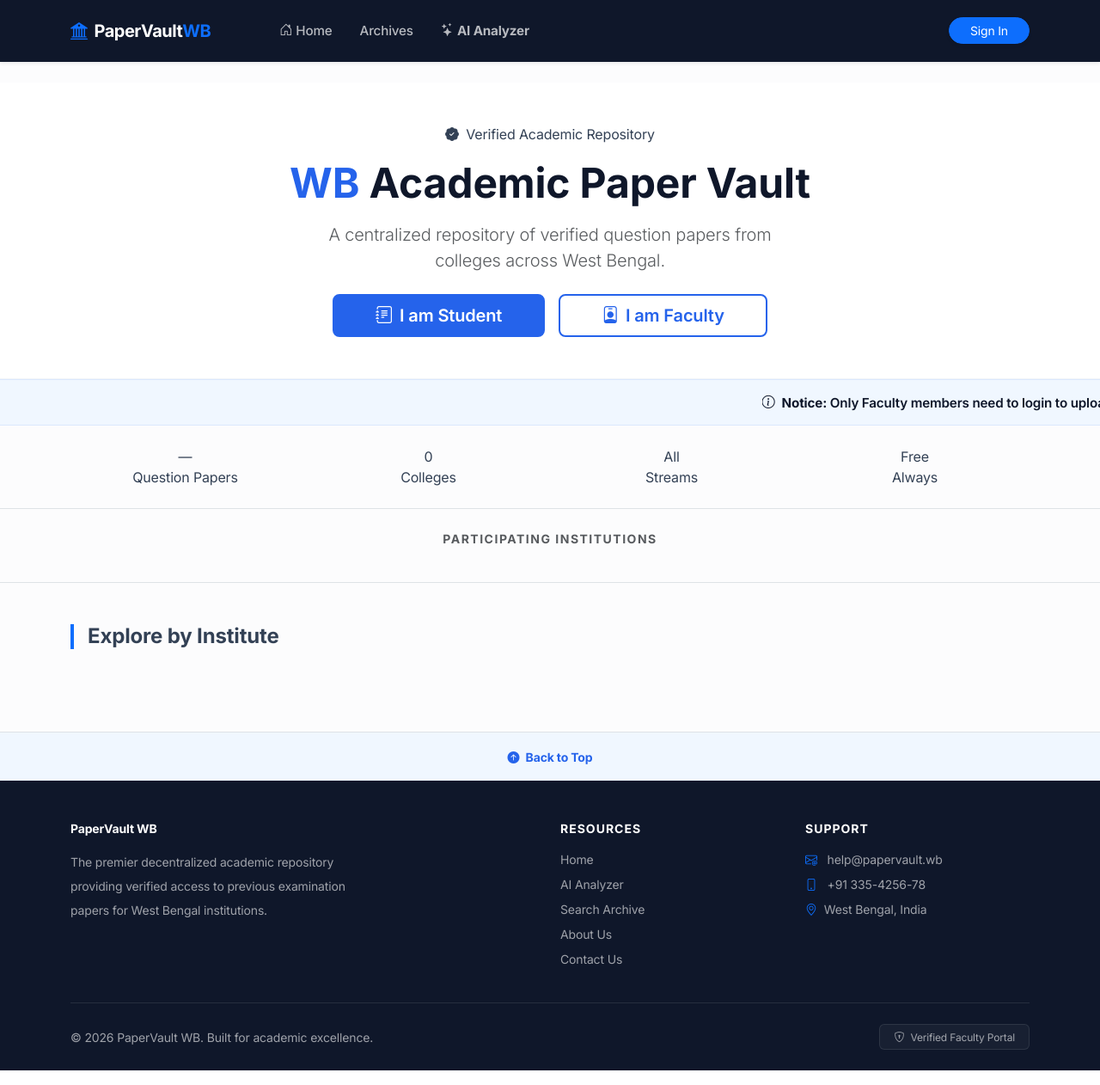
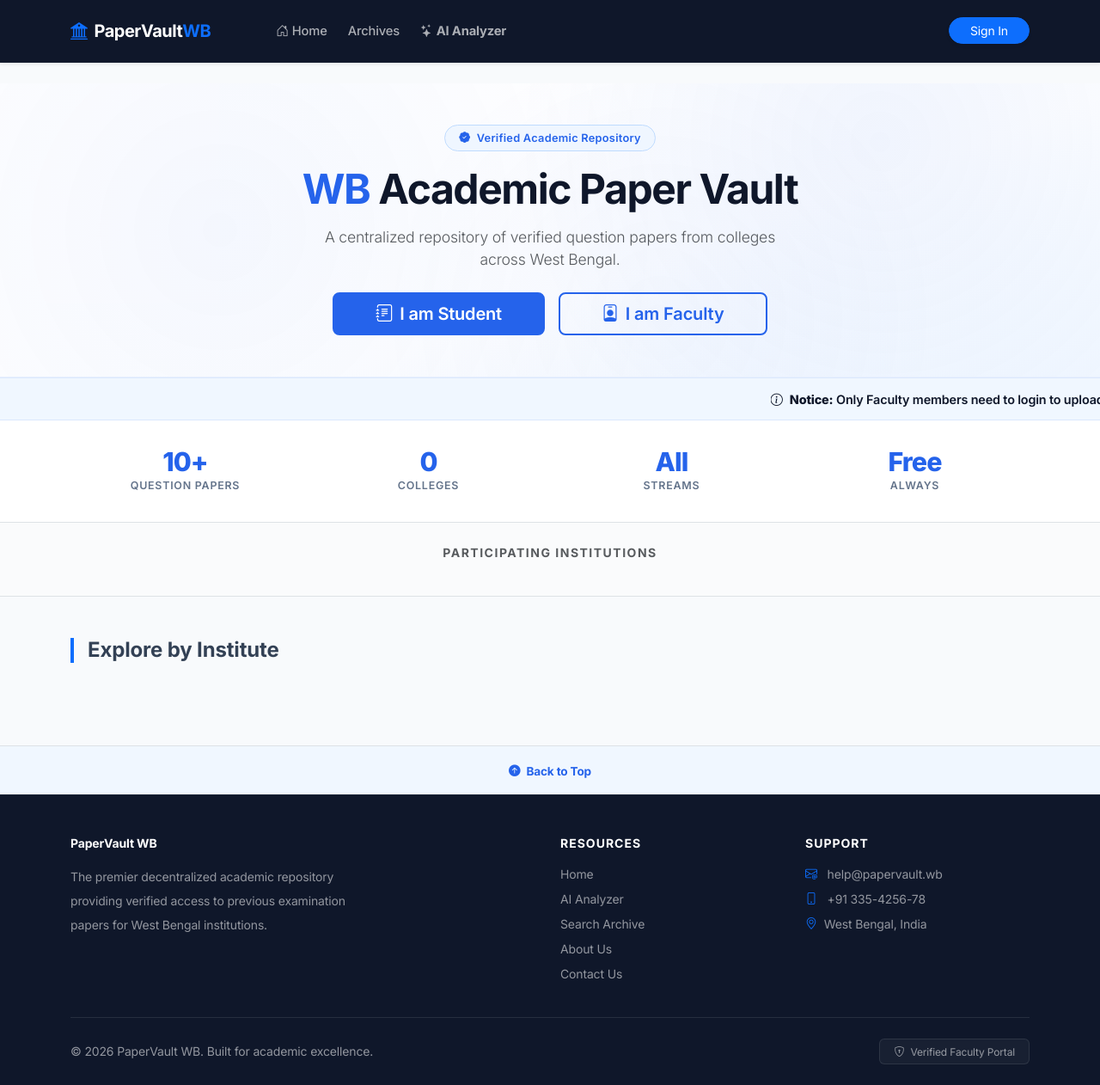
Before and after one commit to RanitMondal-2005/PaperVault-WB, a Django app: page / in a window 1280 px wide. Shown: the whole page at 86% size. Run offline with Django 5.2, Linux system fonts and the light colour scheme; data that the repository does not hold is empty.

Commit message:
ui: professional styling overhaul, add animations, stats bar, logo slideshow

```diff
--- a/wb_papers/static/css/style.css
+++ b/wb_papers/static/css/style.css
@@ -1,65 +1,129 @@
-/* 1. CORE VARIABLES & BASE STYLES */
-@import url('https://fonts.googleapis.com/css2?family=Inter:wght@300;400;500;600;700&display=swap');
+/* --------------------------------------------
+   PAPERVAULT WB — STYLESHEET
+   Structure:
+   1. Core Variables & Base
+   2. Navigation
+   3. Hero Section
+   4. Announcement Ticker
+   5. Buttons
+   6. College Cards
+   7. Footer & Utilities
+   8. Form Styling
+   9. Table Design
+   10. Animations
+   11. AI Analyzer Page
+   12. Responsive Tweaks
+-------------------------------------------- */
+
+/* ── 1. CORE VARIABLES & BASE STYLES ── */
+@import url('https://fonts.googleapis.com/css2?family=Inter:wght@300;400;500;600;700;800&display=swap');
 
 :root {
-    --nav-footer-bg: #0f172a;      /* Deep Slate */
-    --accent-blue: #2563eb;        /* Royal Blue */
-    --light-blue-bg: #f0f7ff;      /* For Ticker & Back-to-Top */
+    --nav-footer-bg: #0f172a;
+    --accent-blue: #2563eb;
+    --accent-blue-dark: #1d4ed8;
+    --light-blue-bg: #f0f7ff;
     --text-dark: #334155;
-    --border-glow: rgba(37, 99, 235, 0.5); /* Boosted for visibility */
+    --text-muted: #64748b;
+    --border-subtle: rgba(37, 99, 235, 0.15);
+    --card-bg: #ffffff;
+    --body-bg: #f8fafc;
+    --shadow-sm: 0 1px 3px rgba(0,0,0,0.06), 0 1px 2px rgba(0,0,0,0.04);
+    --shadow-md: 0 4px 12px rgba(0,0,0,0.08);
+    --shadow-lg: 0 10px 30px rgba(0,0,0,0.1);
+    --radius-sm: 8px;
+    --radius-md: 12px;
+    --radius-lg: 16px;
+    --radius-xl: 24px;
+    --transition: all 0.25s ease;
+}
+
+*,
+*::before,
+*::after {
+    box-sizing: border-box;
 }
 
 body {
-    background-color: #fcfcfd;
+    background-color: var(--body-bg);
     color: var(--text-dark);
     font-family: 'Inter', sans-serif;
     letter-spacing: -0.01em;
     margin: 0;
+    -webkit-font-smoothing: antialiased;
 }
 
-/* 2. NAVIGATION (NAVBAR) */
+/* Smooth scrolling */
+html {
+    scroll-behavior: smooth;
+}
+
+/* ── 2. NAVIGATION ── */
 .navbar {
     background-color: var(--nav-footer-bg) !important;
+    border-bottom: 1px solid rgba(255,255,255,0.05);
 }
 
 .navbar-brand {
     letter-spacing: -0.5px;
+    transition: opacity 0.2s ease;
+}
+
+.navbar-brand:hover {
+    opacity: 0.85;
 }
 
 .nav-link {
-    font-size: 0.95rem;
+    font-size: 0.92rem;
     font-weight: 500;
-    color: rgba(255, 255, 255, 0.7) !important;
+    color: rgba(255, 255, 255, 0.65) !important;
     transition: color 0.2s ease;
     display: flex !important;
     align-items: center !important;
+    padding: 0.4rem 0.75rem !important;
+    border-radius: var(--radius-sm);
 }
 
 .nav-link:hover {
     color: #ffffff !important;
+    background-color: rgba(255,255,255,0.06);
 }
 
-/* 3. HERO SECTION */
+/* Active nav link */
+.nav-link.active {
+    color: #ffffff !important;
+}
+
+/* ── 3. HERO SECTION ── */
 .hero-section {
-    background: #ffffff;
-    padding: 100px 0;
+    background: linear-gradient(160deg, #ffffff 60%, #f0f7ff 100%);
+    padding: 110px 0 90px;
     text-align: center;
-    border-bottom: 1px solid #f1f5f9;
+    border-bottom: 1px solid #e8f0fe;
 }
 
 .hero-section h1 {
     color: var(--nav-footer-bg);
     font-weight: 800;
+    line-height: 1.15;
+    letter-spacing: -0.03em;
 }
 
-/* 4. ANNOUNCEMENT TICKER (FIXED LIGHT BLUE) */
+.hero-section .lead {
+    color: var(--text-muted);
+    font-size: 1.1rem;
+    max-width: 520px;
+    margin: 0 auto;
+}
+
+/* ── 4. ANNOUNCEMENT TICKER ── */
 .ticker-wrapper {
-    background: var(--light-blue-bg) !important; /* Forces the soft blue color */
+    background: var(--light-blue-bg) !important;
     border-top: 1px solid rgba(37, 99, 235, 0.1);
     border-bottom: 1px solid rgba(37, 99, 235, 0.1);
     overflow: hidden;
     white-space: nowrap;
-    padding: 14px 0;
+    padding: 12px 0;
     position: relative;
     z-index: 5;
 }
@@ -70,7 +134,7 @@ body {
     animation: ticker-move 50s linear infinite;
     color: var(--nav-footer-bg);
     font-weight: 600;
-    font-size: 0.95rem;
+    font-size: 0.9rem;
 }
 
 .ticker-text span {
@@ -78,7 +142,7 @@ body {
 }
 
 @keyframes ticker-move {
-    0% { transform: translateX(100vw); }
+    0%   { transform: translateX(100vw); }
     100% { transform: translateX(-100%); }
 }
 
@@ -86,153 +150,374 @@ body {
     animation-play-state: paused;
 }
 
-/* 5. BUTTONS (FIXED HOVER STATES) */
+/* ── 5. BUTTONS ── */
 .btn-student {
     background-color: var(--accent-blue) !important;
     color: white !important;
     border: 2px solid var(--accent-blue);
-    border-radius: 8px;
+    border-radius: var(--radius-sm);
     font-weight: 600;
-    transition: all 0.3s ease;
+    transition: var(--transition);
+    letter-spacing: -0.01em;
 }
 
 .btn-student:hover {
-    background-color: #1d4ed8 !important; /* Darker Blue */
-    transform: translateY(-3px);
-    box-shadow: 0 4px 12px rgba(37, 99, 235, 0.3);
+    background-color: var(--accent-blue-dark) !important;
+    border-color: var(--accent-blue-dark);
+    transform: translateY(-2px);
+    box-shadow: 0 6px 16px rgba(37, 99, 235, 0.35);
 }
 
 .btn-faculty {
     background-color: transparent !important;
     color: var(--accent-blue) !important;
     border: 2px solid var(--accent-blue);
-    border-radius: 8px;
+    border-radius: var(--radius-sm);
     font-weight: 600;
-    transition: all 0.3s ease;
+    transition: var(--transition);
 }
 
 .btn-faculty:hover {
-    background-color: var(--accent-blue) !important; /* Fills with Blue */
-    color: white !important;                         /* Text turns White */
-    transform: translateY(-3px);
-    box-shadow: 0 4px 12px rgba(37, 99, 235, 0.2);
+    background-color: var(--accent-blue) !important;
+    color: white !important;
+    transform: translateY(-2px);
+    box-shadow: 0 6px 16px rgba(37, 99, 235, 0.25);
 }
 
-/* 6. COLLEGE GRID & GLOWING CARDS */
-/* --- COLLEGE GRID & FLOATING CARDS --- */
+/* ── 6. COLLEGE CARDS ── */
 .college-card-neon {
-    background: #f8f9fa;
-    /* 1. Slower duration (0.5s) and 'ease-out' for a silky feel */
+    background: var(--card-bg);
+    border: 1px solid #e8edf5;
+    border-radius: var(--radius-lg) !important;
     transition:
-        transform 0.5s ease-out,
-        box-shadow 0.5s ease-out,
-        background-color 0.4s ease,
-        border-color 0.4s ease !important;
+        transform 0.4s ease-out,
+        box-shadow 0.4s ease-out,
+        border-color 0.3s ease;
     position: relative;
     z-index: 1;
     display: flex;
     flex-direction: column;
-    border: 1px solid transparent; /* Prevents "jumping" on hover */
 }
 
 .college-card-neon:hover {
-    /* 2. Reduced lift (from 12px to 6px) and REMOVED scale(1.02) to stop the 'popping' */
-    transform: translateY(-6px);
-    background: #ffffff !important;
+    transform: translateY(-5px);
+    border-color: rgba(37, 99, 235, 0.25) !important;
     z-index: 10;
-    border-color: rgba(37, 99, 235, 0.2) !important;
-
-    /* 3. Softened Glow: Reduced opacity and increased spread for a 'cloud' effect rather than a 'ring' */
     box-shadow:
-        0 10px 20px rgba(15, 23, 42, 0.05),   /* Subtle Depth */
-        0 0 20px rgba(37, 99, 235, 0.15),     /* Faint Blue Halo */
-        0 0 40px rgba(37, 99, 235, 0.25) !important; /* Soft diffused glow */
+        0 8px 24px rgba(15, 23, 42, 0.07),
+        0 0 0 1px rgba(37, 99, 235, 0.08),
+        0 0 32px rgba(37, 99, 235, 0.12) !important;
 }
 
-/* 4. Removed the 'Logo Tilt' - it was likely causing the irritation */
 .college-logo-container {
-    transition: transform 0.5s ease-out;
+    transition: transform 0.4s ease-out;
+    border-radius: var(--radius-sm) !important;
 }
 
-/* 5. Minimal Arrow movement */
+/* Arrow slide on card hover */
 .college-card-neon:hover .transition-arrow {
-    transform: translateX(4px);
-    transition: transform 0.4s ease-out;
+    transform: translateX(5px);
+    transition: transform 0.3s ease-out;
 }
 
-/* 7. FOOTER & UTILITIES */
+/* ── 7. FOOTER & UTILITIES ── */
 footer {
     background-color: var(--nav-footer-bg) !important;
-    padding-top: 3rem;
+    padding-top: 3.5rem;
     padding-bottom: 2rem;
+    border-top: 1px solid rgba(255,255,255,0.05);
 }
 
+/* Back to top strip */
 .bg-sky-light {
     background-color: var(--light-blue-bg) !important;
-    border-top: 1px solid #e1effe;
+    border-top: 1px solid #dbeafe;
 }
 
 .back-to-top-link {
     color: var(--accent-blue) !important;
-    font-weight: 700;
-    transition: all 0.2s ease;
+    font-weight: 600;
+    font-size: 0.85rem;
+    transition: var(--transition);
+    text-decoration: none !important;
 }
 
 .back-to-top-link:hover {
-    color: #1d4ed8 !important;
+    color: var(--accent-blue-dark) !important;
     text-decoration: underline !important;
 }
 
+/* Override Bootstrap's text-white-50 for footer readability */
 .text-white-50 {
-    color: rgba(255, 255, 255, 0.6) !important;
+    color: rgba(255, 255, 255, 0.55) !important;
 }
 
-/* --- 8.Form Alignment & Styling --- */
+/* ── 8. FORM STYLING ── */
 
-/* Targets the containers in login and registration */
+/* Login & Registration form containers */
 .form-group-custom input,
 .registration-form-container input,
 .registration-form-container select {
     display: block;
-    width: 100% !important; /* Forces all boxes to the same width */
-    padding: 0.6rem 0.75rem;
-    font-size: 1rem;
-    border: 1px solid #ced4da;
-    border-radius: 8px;
+    width: 100% !important;
+    padding: 0.65rem 0.9rem;
+    font-size: 0.95rem;
+    border: 1.5px solid #e2e8f0;
+    border-radius: var(--radius-sm);
     margin-top: 0.25rem;
-    transition: all 0.2s ease-in-out;
+    transition: border-color 0.2s ease, box-shadow 0.2s ease;
+    background-color: #fdfdfd;
+    color: var(--text-dark);
 }
 
-/* Hover & Focus Effects */
+/* Focus state for forms */
 .form-group-custom input:focus,
-.registration-form-container input:focus {
+.registration-form-container input:focus,
+.registration-form-container select:focus {
     border-color: var(--accent-blue);
     outline: 0;
-    box-shadow: 0 0 0 0.25rem rgba(13, 110, 253, 0.15);
+    box-shadow: 0 0 0 3px rgba(37, 99, 235, 0.12);
+    background-color: #fff;
 }
 
-/* Ensures labels are always stacked on top */
+/* Stacked labels */
 .form-label.d-block {
-    margin-bottom: 2px;
-    text-align: left; /* Keeps everything aligned to the left wall */
+    margin-bottom: 3px;
+    text-align: left;
+    font-size: 0.8rem;
+    font-weight: 600;
+    color: var(--text-muted);
+    text-transform: uppercase;
+    letter-spacing: 0.04em;
 }
 
-/* 9.Table Design */
+/* ── 9. TABLE DESIGN ── */
 .custom-paper-table {
     table-layout: fixed;
     width: 100%;
+    font-size: 0.9rem;
 }
 
-.col-sub { text-align: left; padding-left: 20px !important; }
-.col-sem { text-align: center !important; }
+/* Column alignment */
+.col-sub  { text-align: left;   padding-left: 20px !important; }
+.col-sem  { text-align: center !important; }
 .col-year { text-align: center !important; }
 .col-type { text-align: center !important; }
-.col-clg { text-align: left; }
+.col-clg  { text-align: left; }
 .col-action { text-align: right !important; padding-right: 25px !important; }
 
-/* Ensures content doesn't break alignment if it's too long */
+/* Prevent text overflow in table cells */
 .custom-paper-table td {
     white-space: nowrap;
     overflow: hidden;
     text-overflow: ellipsis;
+    vertical-align: middle;
+    padding-top: 0.85rem !important;
+    padding-bottom: 0.85rem !important;
 }
+
+/* Subtle hover on table rows */
+.custom-paper-table tbody tr:hover {
+    background-color: #f8faff;
+}
+
+/* ── 10. ANIMATIONS ── */
+@keyframes fadeInUp {
+    from {
+        opacity: 0;
+        transform: translateY(18px);
+    }
+    to {
+        opacity: 1;
+        transform: translateY(0);
+    }
+}
+
+.animate-up {
+    animation: fadeInUp 0.45s ease both;
+}
+
+.animate-fadeIn {
+    animation: fadeInUp 0.35s ease both;
+}
+
+/* ── 11. AI ANALYZER PAGE ── */
+
+/* Feature cards on AI dashboard */
+.ai-feature-card {
+    border: 1.5px solid #e8edf5;
+    border-radius: var(--radius-lg);
+    transition: var(--transition);
+}
+
+.ai-feature-card:hover {
+    border-color: var(--border-subtle);
+    box-shadow: var(--shadow-md);
+    transform: translateY(-3px);
+}
+
+/* AI result output formatting */
+.ai-content {
+    background: #f8fafc;
+    border-radius: var(--radius-md);
+    padding: 1.5rem 2rem;
+    border: 1px solid #e8edf5;
+    font-size: 0.95rem;
+    line-height: 1.75;
+    color: var(--text-dark);
+}
+
+.ai-content h3 {
+    color: var(--nav-footer-bg);
+    font-weight: 700;
+    margin-top: 1.5rem;
+    margin-bottom: 0.5rem;
+    font-size: 1.05rem;
+}
+
+.ai-content ul {
+    padding-left: 1.4rem;
+}
+
+.ai-content li {
+    margin-bottom: 0.4rem;
+}
+
+/* ── 12. RESPONSIVE TWEAKS ── */
+@media (max-width: 768px) {
+    .hero-section {
+        padding: 70px 0 60px;
+    }
+
+    .hero-section h1 {
+        font-size: 1.8rem;
+    }
+
+    .custom-paper-table {
+        font-size: 0.8rem;
+    }
+
+    .col-clg {
+        display: none;
+    }
+
+    footer .row > div:not(:first-child) {
+        margin-top: 1.5rem;
+    }
+}
+
+/* ── HERO BADGE ── */
+.hero-badge {
+    display: inline-block;
+    background: #eff6ff;
+    color: var(--accent-blue);
+    border: 1px solid #bfdbfe;
+    border-radius: 999px;
+    padding: 0.3rem 1rem;
+    font-size: 0.8rem;
+    font-weight: 600;
+    letter-spacing: 0.02em;
+}
+
+/* ── HERO ANIMATED BACKGROUND ── */
+.hero-bg-pattern {
+    position: absolute;
+    inset: 0;
+    background-image:
+        radial-gradient(circle at 20% 50%, rgba(37,99,235,0.05) 0%, transparent 50%),
+        radial-gradient(circle at 80% 20%, rgba(37,99,235,0.07) 0%, transparent 40%),
+        radial-gradient(circle at 60% 80%, rgba(37,99,235,0.04) 0%, transparent 40%);
+    z-index: 1;
+    animation: hero-pulse 8s ease-in-out infinite alternate;
+}
+
+@keyframes hero-pulse {
+    0%   { opacity: 0.6; }
+    100% { opacity: 1; }
+}
+
+/* ── STATS BAR ── */
+.stats-bar {
+    background: #ffffff;
+}
+
+.stat-item {
+    padding: 0.5rem 1rem;
+}
+
+.stat-number {
+    font-size: 1.9rem;
+    font-weight: 800;
+    color: var(--accent-blue);
+    letter-spacing: -0.03em;
+    line-height: 1.1;
+}
+
+.stat-label {
+    font-size: 0.78rem;
+    font-weight: 600;
+    color: var(--text-muted);
+    text-transform: uppercase;
+    letter-spacing: 0.06em;
+    margin-top: 2px;
+}
+
+/* ── COLLEGE LOGO SLIDESHOW STRIP ── */
+.logo-strip-wrapper {
+    background: #fafbfc;
+}
+
+.logo-strip-track-outer {
+    overflow: hidden;
+    width: 100%;
+}
+
+.logo-strip-track {
+    display: flex;
+    align-items: center;
+    gap: 2.5rem;
+    width: max-content;
+    animation: logo-scroll 18s linear infinite;
+}
+
+.logo-strip-track:hover {
+    animation-play-state: paused;
+}
+
+@keyframes logo-scroll {
+    0%   { transform: translateX(0); }
+    100% { transform: translateX(-50%); }
+}
+
+.logo-strip-item {
+    display: flex;
+    align-items: center;
+    justify-content: center;
+    width: 80px;
+    height: 60px;
+    flex-shrink: 0;
+    filter: grayscale(30%);
+    opacity: 0.8;
+    transition: filter 0.3s ease, opacity 0.3s ease;
+}
+
+.logo-strip-item:hover {
+    filter: grayscale(0%);
+    opacity: 1;
+}
+
+.logo-strip-item img {
+    max-width: 100%;
+    max-height: 100%;
+    object-fit: contain;
+}
+
+.logo-strip-fallback {
+    font-weight: 800;
+    font-size: 0.85rem;
+    color: var(--accent-blue);
+    background: #eff6ff;
+    border-radius: 8px;
+    padding: 0.4rem 0.6rem;
+    letter-spacing: 0.05em;
+}
--- a/wb_papers/static/js/script.js
+++ b/wb_papers/static/js/script.js
@@ -0,0 +1,58 @@
+// This JS is only doing one thing — fetching the paper count for the stats bar number ( eg : the "50+" counter on the dashboard).
+
+// ── STATS COUNTER ANIMATION ──
+function animateCount(el, target, duration) {
+    let start = 0;
+    const step = Math.ceil(target / (duration / 30));
+    const timer = setInterval(() => {
+        start += step;
+        if (start >= target) { start = target; clearInterval(timer); }
+        el.textContent = start + '+';
+    }, 30);
+}
+// ----------------------------------------------------------------------------------
+// Fetch paper count and animate the stat on dashboard
+const statEl = document.getElementById('stat-papers');
+if (statEl) {
+    fetch("/search/")
+        .then(r => r.text())
+        .then(html => {
+            const match = html.match(/Page \d+ of (\d+)/);
+            if (match) {
+                animateCount(statEl, parseInt(match[1]) * 10, 1000);
+            } else {
+                statEl.textContent = '50+';
+            }
+        })
+        .catch(() => { statEl.textContent = '50+'; });
+}
+
+// ── STREAM FILTER BY COLLEGE ──
+const collegeSelect = document.getElementById('id_college') || document.querySelector('select[name="college"]');
+const streamSelect = document.getElementById('stream-select');
+
+function filterStreams() {
+    if (!collegeSelect || !streamSelect) return;
+    const selectedCollege = collegeSelect.value;
+    const options = streamSelect.querySelectorAll('option');
+
+    options.forEach(opt => {
+        if (!opt.value) return; // keep "Select Stream" option
+        if (!selectedCollege || opt.dataset.college === selectedCollege) {
+            opt.style.display = '';
+        } else {
+            opt.style.display = 'none';
+        }
+    });
+
+    // Reset stream if current selection doesn't match college
+    const selected = streamSelect.querySelector('option:checked');
+    if (selected && selected.dataset.college && selected.dataset.college !== selectedCollege) {
+        streamSelect.value = '';
+    }
+}
+
+if (collegeSelect) {
+    collegeSelect.addEventListener('change', filterStreams);
+    filterStreams(); // run on page load to respect pre-selected filters
+}
```
